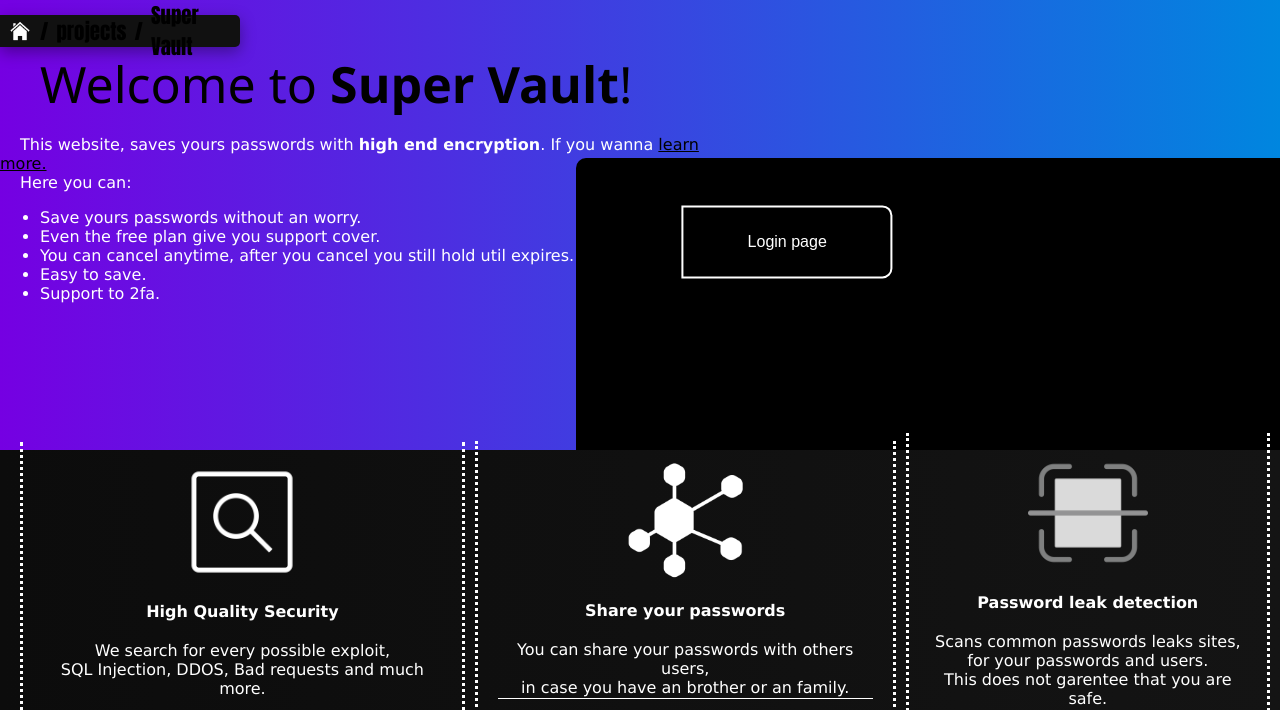
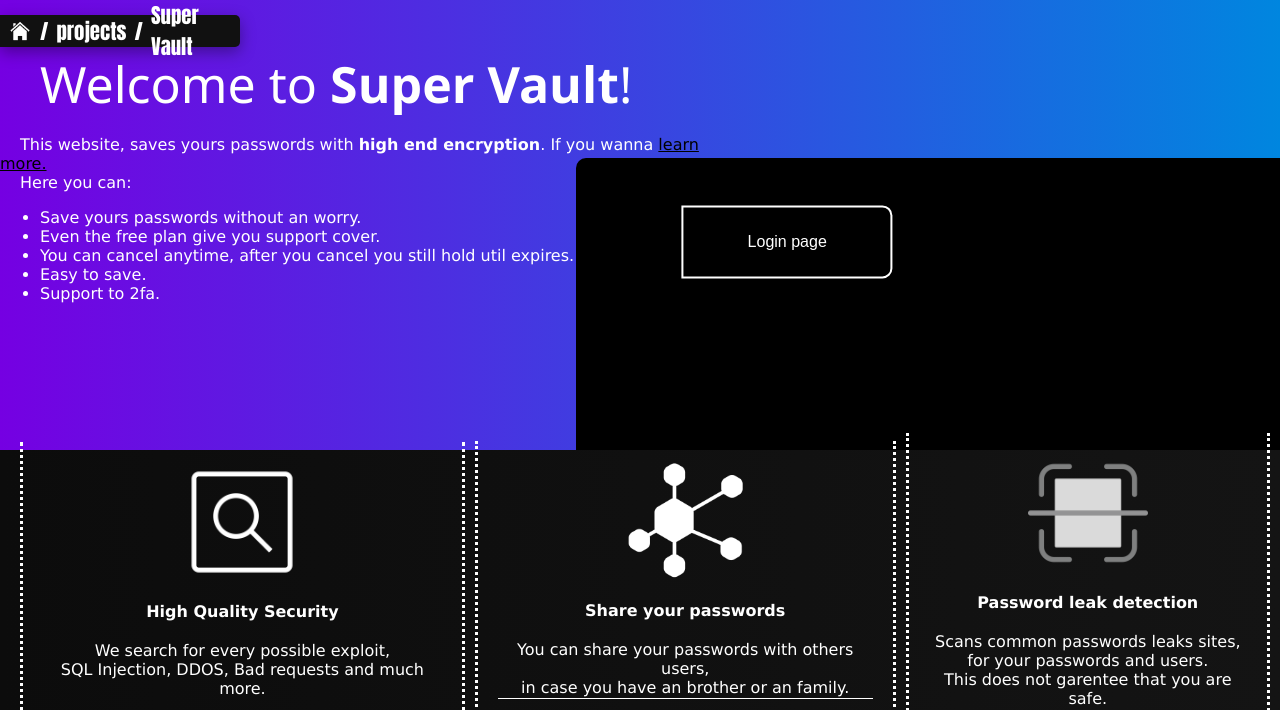
Before and after one commit to Mr-Right-Dev/School, a plain HTML site: page static/index.html in a window 1280 px wide. Shown: the part 40-759 px from the top of the page. Drawn offline with Linux system fonts and the light colour scheme.

Commit message:
Atualizar o index.css

```diff
--- a/static/css/index.css
+++ b/static/css/index.css
@@ -80,7 +80,7 @@ h1 {
     font-family: 'Segoe UI', Tahoma, Geneva, Verdana, sans-serif;
     font-size: 50px;
     font-weight: lighter;
-    color: light-dark(black, white);
+    color: white;
     animation: fadeIn 0.5s ease-in-out;
 }
 
```
